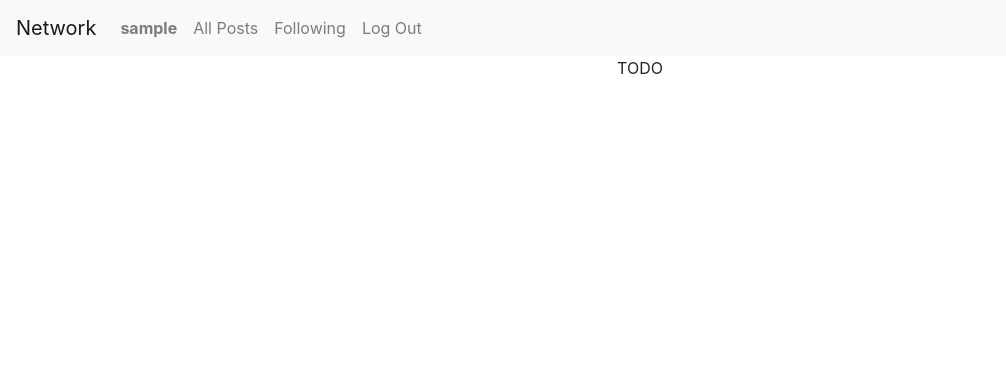
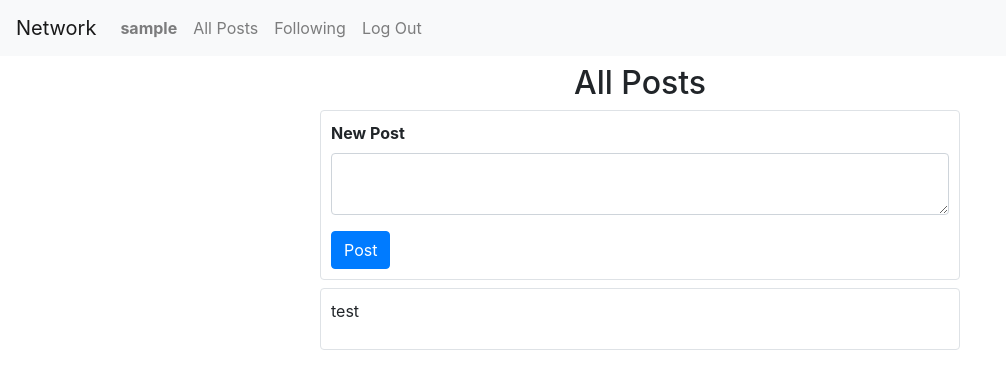
Before and after one commit to Booklynn/cs50w-social-network, a Django app: page / in a window 1280 px wide. Shown: the top 389 px of the page, without its empty margins (0-1006 px from the left). Run offline with Django 3.2, Linux system fonts and the light colour scheme; the visitor is signed in with stand-in values (Sample User, id 1); some libraries are stand-ins or nearby versions.

Commit message:
Updated index template

```diff
--- a/network/templates/network/index.html
+++ b/network/templates/network/index.html
@@ -1,5 +1,25 @@
 {% extends "network/layout.html" %}
 
 {% block body %}
-    TODO
+    <h2 class="heading-2">All Posts</h2>
+
+    {% if message %}
+    <div>{{ message }}</div>
+    {% endif %}
+
+    {% if user.is_authenticated %}
+    <div class="blog-post border rounded text-left">
+        <form action="{% url 'login' %}" method="post">
+            {% csrf_token %}
+            <label class="font-weight-bold" for="new-post">New Post</label>
+            <div class="form-group">
+                <textarea class="form-control"></textarea>
+            </div>
+            <input class="btn btn-primary" type="submit" value="Post">
+        </form>
+    </div>
+    {% endif %}
+    <div class="blog-post border rounded text-left mt-2">
+        <p>test</p>
+    </div>
 {% endblock %}
```
